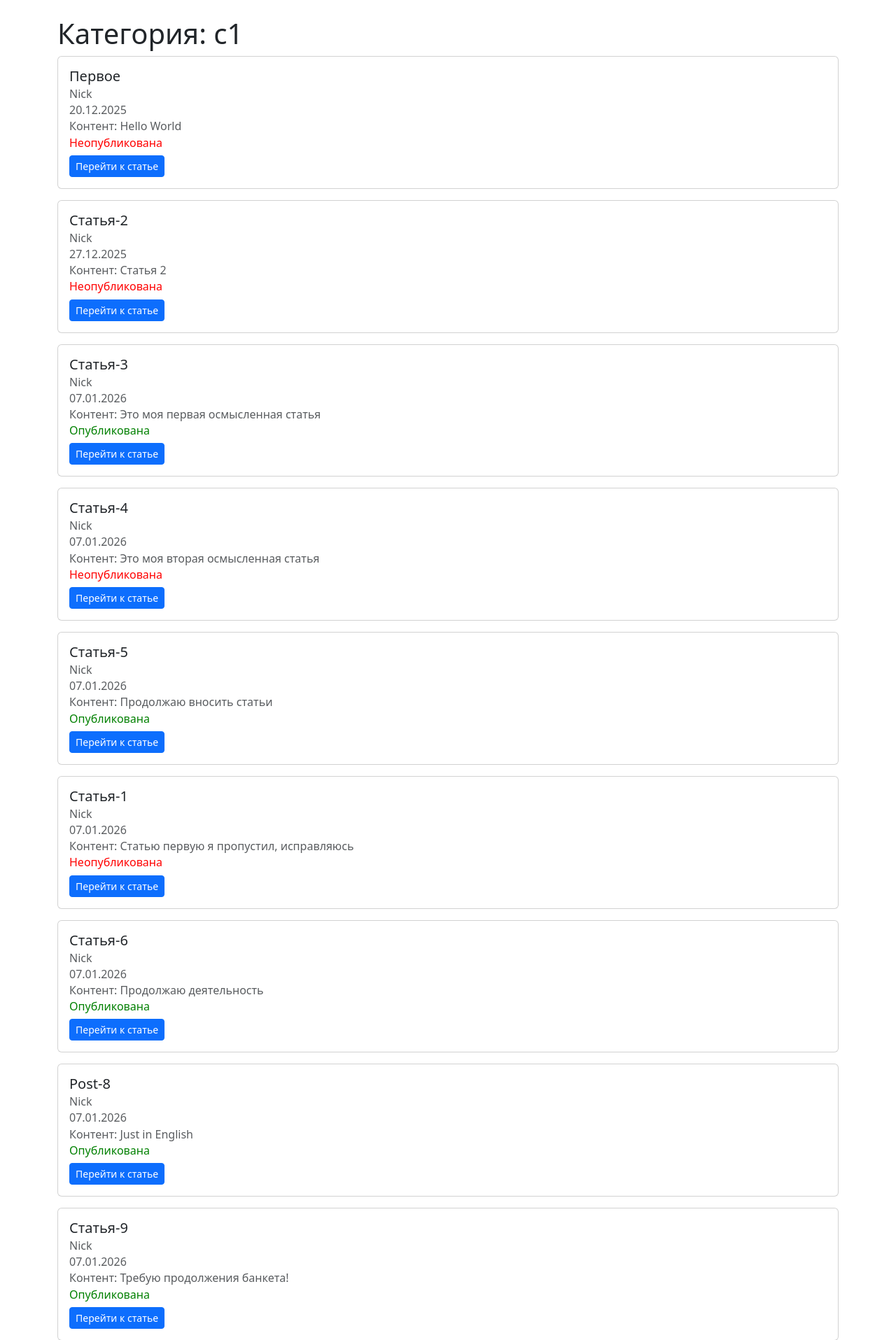
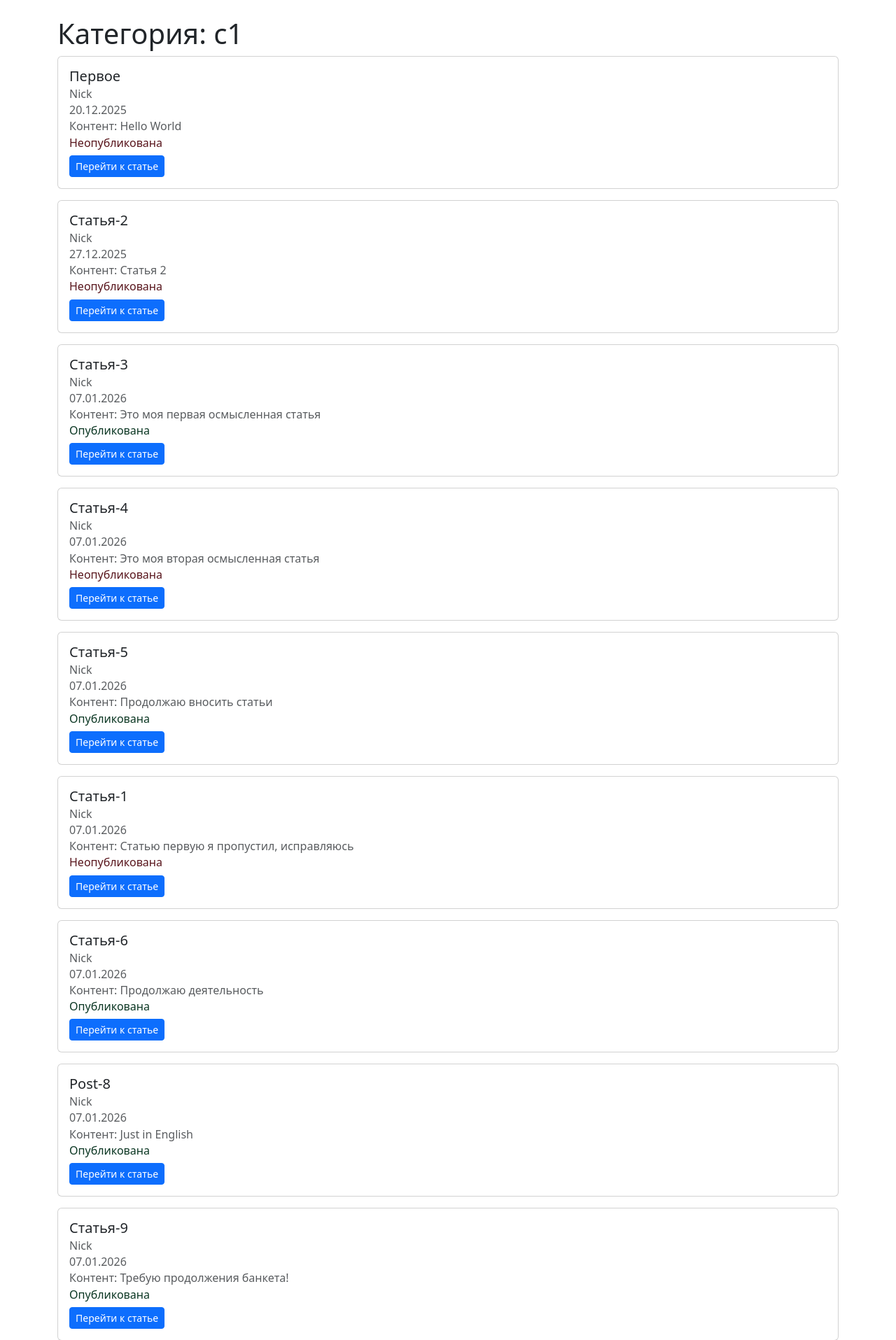
Before and after one commit to rnickv2022-eng/djangoproject, a Django app: template src/django_project/templates/blog_app/category_detail.html in a window 1280 px wide. Shown: the part 56-1971 px from the top of the page at 70% size. Run offline with Django 5.2, Linux system fonts and the light colour scheme; the template is opened without the code that fills it: values that come from a table or form of the project are taken from there, others are empty; data comes from the database, SQL or seed files in the repository; some libraries are stand-ins or nearby versions.

Commit message:
Исправил замечания

```diff
--- a/src/django_project/templates/blog_app/categories_list.html
+++ b/src/django_project/templates/blog_app/categories_list.html
@@ -1,5 +1,5 @@
 {% extends "base.html" %}
-{% block title %}Главная страница - {{block.super}}{% endblock %}
+{% block title %}Категории - {{block.super}}{% endblock %}
 
 
 {% block content %}
--- a/src/django_project/templates/blog_app/category_detail.html
+++ b/src/django_project/templates/blog_app/category_detail.html
@@ -1,5 +1,5 @@
 {% extends "base.html" %}
-{% block title %}{{category.title}} - {{block.super}}{% endblock %}
+{% block title %}Категория {{category_name}} - {{block.super}}{% endblock %}
 
 
 {% block content %}
@@ -14,9 +14,9 @@
                     <h6 class="card-subtitle mb-2 text-muted">{{post.created_at|date:"d.m.Y"}}</h6>
                     <h6 class="card-subtitle mb-2 text-muted">Контент: {{post.content|truncatewords:30}}</h6>
                     {% if post.published %}
-                    <h6 class="card-subtitle mb-2 text" style="color: green;">Опубликована</h6> <!--style="color: green;-->
+                    <h6 class="card-subtitle text-success-emphasis mb-2">Опубликована</h6> <!--text-success-emphasis-->
                     {% else %}
-                    <h6 class="card-subtitle mb-2" style="color: red;">Неопубликована </h6> <!--style="color: red;-->
+                    <h6 class="card-subtitle text-danger-emphasis mb-2">Неопубликована</h6> <!--text-danger-emphasis-->
                     {% endif %}
                     <a class="btn btn-primary btn-sm" href="{% url "blog:post_detail" post.slug %}">Перейти к статье</a>
                 </div>
```
Also changed, not shown: README.md.
